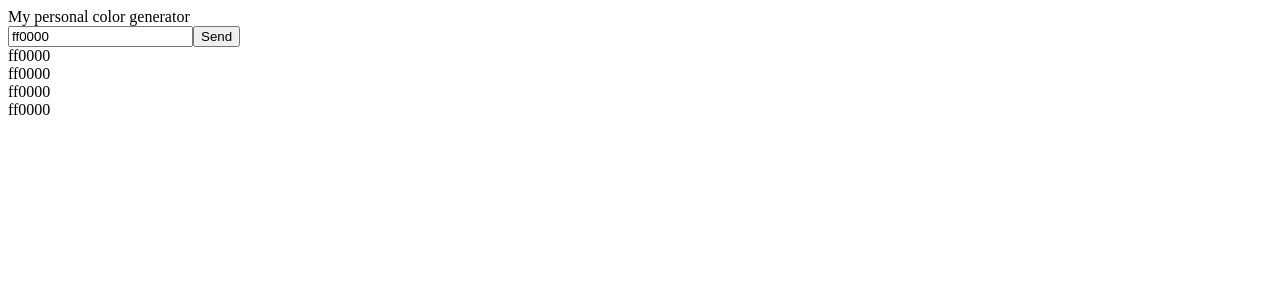
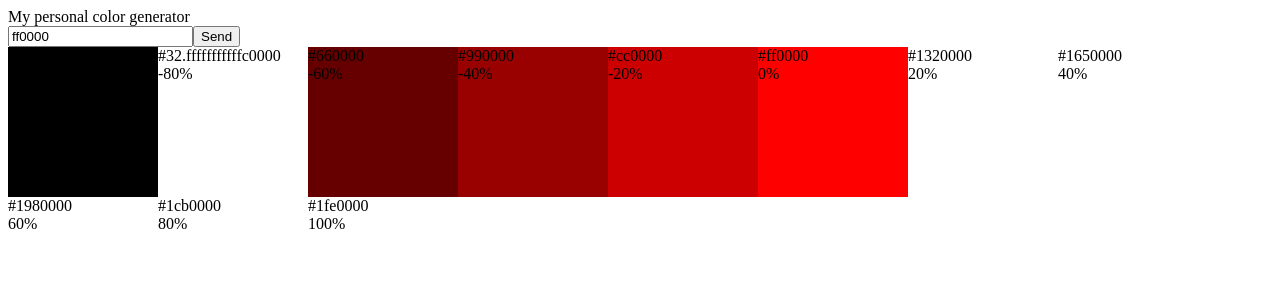
Before and after one commit to luisggc/my-color-palette, a React (Create React App) app: page / in a window 1280 px wide. Shown: the top 300 px of the page. Built offline with nearby package versions, Linux system fonts and the light colour scheme.

Commit message:
rgbToHex

```diff
--- a/src/App.js
+++ b/src/App.js
@@ -1,12 +1,45 @@
-import React, { useState } from "react";
+import React, { useState, useMemo } from "react";
 
-function ColorComponent({color}) {
-  return <div>{color}</div>;
+
+function componentToHex(c) {
+  var hex = c.toString(16);
+  return hex.length == 1 ? "0" + hex : hex;
+}
+
+function rgbToHex(r, g, b) {
+  return "#" + componentToHex(r) + componentToHex(g) + componentToHex(b);
+}
+
+function hexToRgb(hex) {
+  var result = /^#?([a-f\d]{2})([a-f\d]{2})([a-f\d]{2})$/i.exec(hex);
+  return result ? [parseInt(result[1], 16),
+    parseInt(result[2], 16),
+    parseInt(result[3], 16)
+ ] : null;
+}
+
+function ColorComponent({color, division_number}) {
+  return <div style={{backgroundColor: color, height: '150px', width: '150px'}}>
+    <div>{color}</div>
+    <div>{100*division_number + "%"}</div>
+    </div>;
 }
 
 export default function App() {
-    const [color, setColor] = useState("ff0000");
-    const colors = [color, color, color, color]
+  const [color, setColor] = useState("ff0000");
+  const [subdivision, setSubdivision] = useState(5);
+  const primary_color = useMemo(() => hexToRgb(color), [color])
+
+    const colors = [...Array(2*subdivision+1).keys()].map(i => {
+      const division_number = i - subdivision
+      //const end_color = HEXToVBColor("000000") //subdivision >= 0 ? HEXToVBColor("000000") : HEXToVBColor("ffffff")
+      const diff_Color = primary_color.map((p, i) => (
+        (1+division_number/subdivision) * (p)
+      ))
+      console.log(division_number)
+      console.log(diff_Color)
+      return [rgbToHex(...diff_Color), division_number/subdivision]
+    })
     return (
       <div>
         <header>
@@ -16,9 +49,9 @@ export default function App() {
           <button>Send</button>
         </div>
         </header>
-        <div>
-          {colors.map((my_column, i) =>
-            <ColorComponent key={i} color={my_column} />
+        <div style={{display: 'flex', flexWrap: 'wrap'}}>
+          {colors.map(([my_column, division_number]) =>
+            <ColorComponent key={division_number} color={my_column} division_number={division_number}/>
             )}
         </div>
       </div>
```
